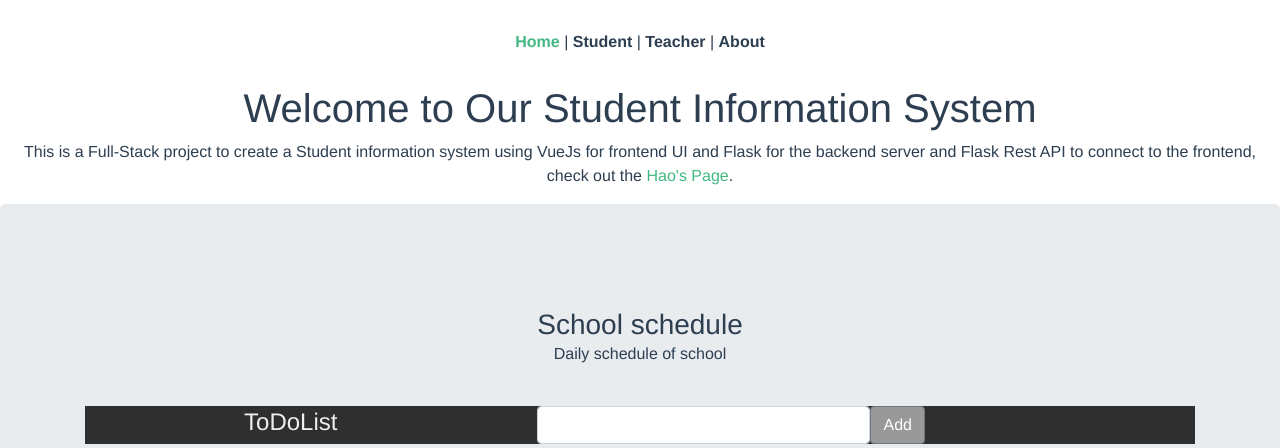
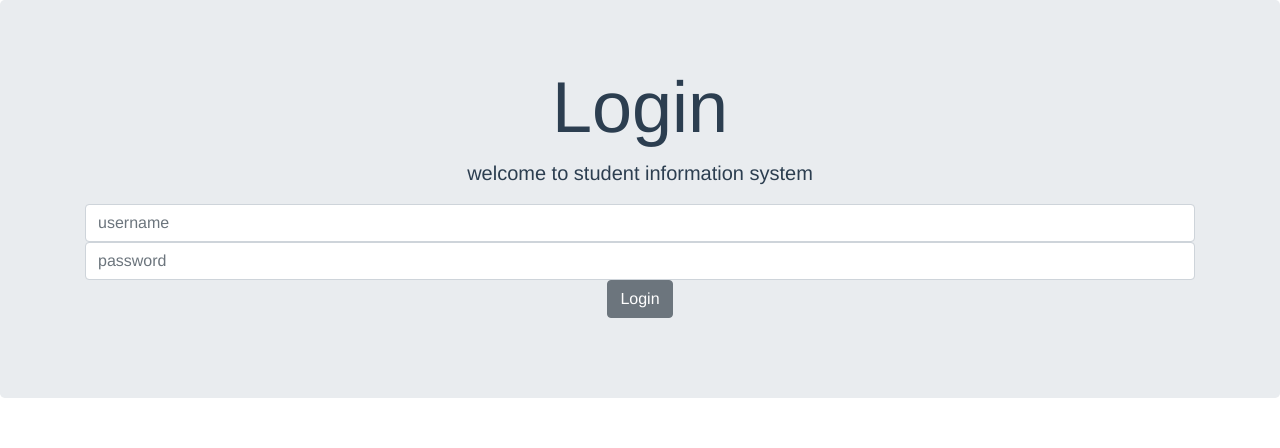
Before and after one commit to laintime01/studentInfoSystem, a Vue app in the folder frontend/: page / in a window 1280 px wide. Shown: the top 448 px of the page. Built offline with nearby package versions, Linux system fonts and the light colour scheme; no server answers.

Commit message:
login view added

```diff
--- a/frontend/src/App.vue
+++ b/frontend/src/App.vue
@@ -1,7 +1,7 @@
 <template>
   <div id="app">
-    <nav>
-      <router-link to="/">Home</router-link> |
+    <nav v-if="!$route.meta.hideNavbar">
+      <router-link to="/home">Home</router-link> |
       <router-link to="/student">Student</router-link> |
       <router-link to="/teacher">Teacher</router-link> |
       <router-link to="/about">About</router-link>
--- a/frontend/src/router/index.js
+++ b/frontend/src/router/index.js
@@ -3,12 +3,21 @@ import VueRouter from "vue-router";
 import HomeView from "../views/HomeView.vue";
 import TeacherView from "@/views/TeacherView";
 import StudentView from "@/views/StudentView";
+import LoginView from "@/views/LoginView";
 
 Vue.use(VueRouter);
 
 const routes = [
   {
     path: "/",
+    name: "login",
+    component: LoginView,
+    meta: {
+      hideNavbar: true,
+    },
+  },
+  {
+    path: "/home",
     name: "home",
     component: HomeView,
   },
--- /dev/null
+++ b/frontend/src/views/LoginView.vue
@@ -0,0 +1,19 @@
+<template>
+  <b-jumbotron header="Login" lead="welcome to student information system">
+    <div class="container">
+      <b-form-group>
+        <b-form-input placeholder="username">Username</b-form-input>
+        <b-form-input placeholder="password">Password</b-form-input>
+        <b-button>Login</b-button>
+      </b-form-group>
+    </div>
+  </b-jumbotron>
+</template>
+
+<script>
+export default {
+  name: "LoginView",
+};
+</script>
+
+<style scoped></style>
```
